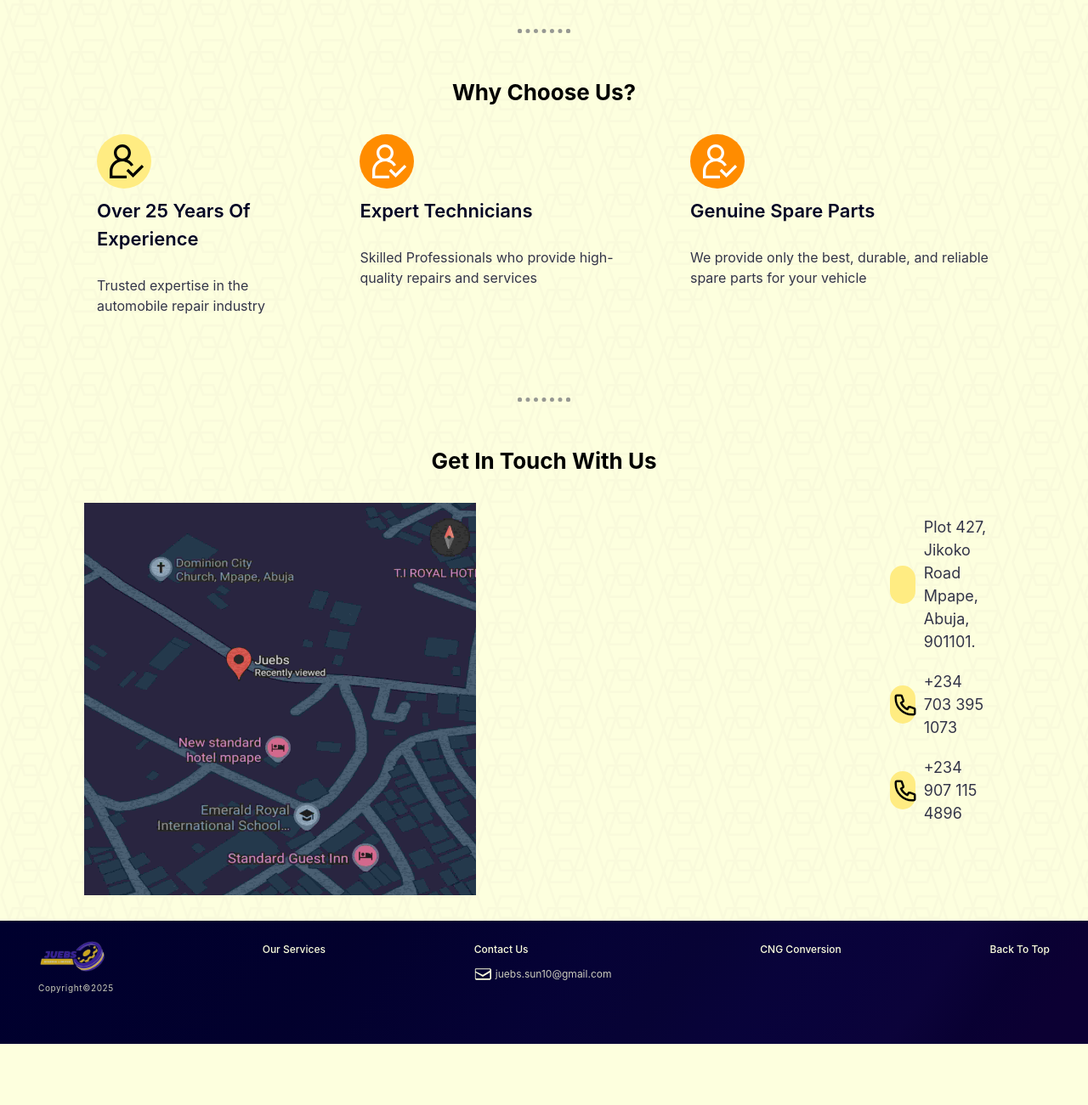
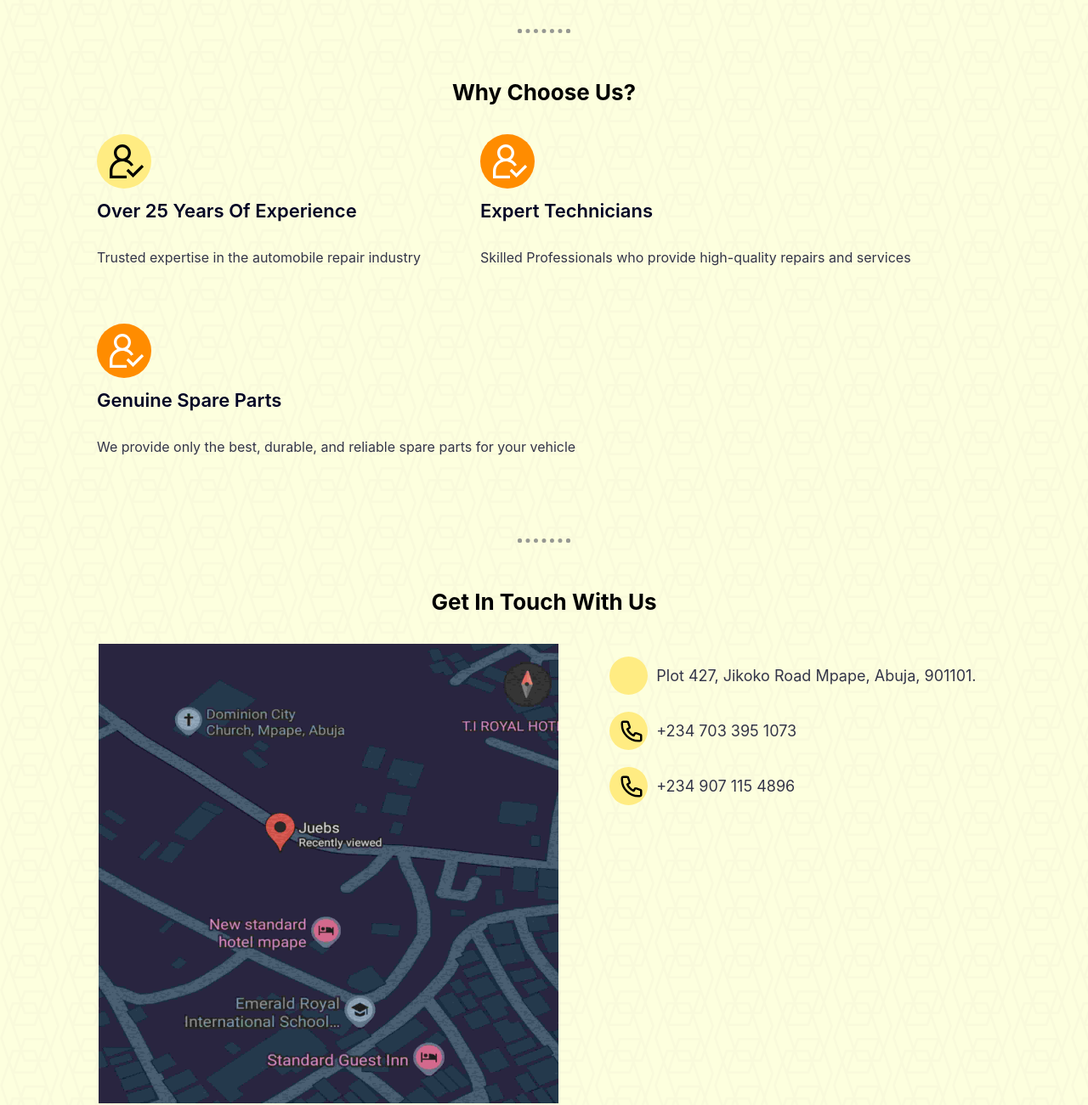
Before and after one commit to Ebube-Ugwu/juebs, a plain HTML site: page index.html in a window 1280 px wide. Shown: the part 1760-3061 px from the top of the page at 85% size. Before the commit the page ends 2989 px from the top, so only its background shows below. Drawn offline with Linux system fonts and the light colour scheme; a web font is replaced by a local one.

Commit message:
fix: make media components align

```diff
--- a/index.html
+++ b/index.html
@@ -104,7 +104,7 @@
 		<section id="contact" class="contact-info" data-aos="fade-down-right">
 		    <header class="subheader">get in touch with us</header>
 		    <div class="media media--row">
-			<a href="https://maps.app.goo.gl/V9rAX9CeoYz13sYs6?g_st=ac"2><img src="images/20250307_185137.jpg" alt="google map image of Juebs" class="media__img"></a>
+			<a class="map-link" href="https://maps.app.goo.gl/V9rAX9CeoYz13sYs6?g_st=ac"2><img src="images/20250307_185137.jpg" alt="google map image of Juebs" class="media__img"></a>
 			<div class="flex flex--column">
 			    <div class="media__text-container flex">
 				<span class="icon-container icon-container--accent">
--- a/scss/styles.scss
+++ b/scss/styles.scss
@@ -385,7 +385,7 @@ a {
 	}
 
 	.hero-block--services {
-		background-size: 100% 150%;
+		background-size: 101% 150%;
 	}
 }
 
@@ -393,7 +393,8 @@ a {
 // Media
 .media__container {
 	display: flex;
-	justify-content: center;
+	justify-content: start;
+	flex-wrap: wrap;
 	align-items: start;
 	padding: .5rem 1.5rem;
 }
@@ -824,7 +825,7 @@ a {
 .contact-text {
 	color: $color-primary;
 	text-transform: capitalize;
-	font-size: 1rem;
+	font-size: 1.3rem;
 	opacity: .8;
 	margin-left: 10px ;
 	margin-top: 2rem;
@@ -840,6 +841,10 @@ a {
 	width: 15px;
 	height: 15px;
 	margin-top: 2rem;
+}
+
+.contact-info .flex--column {
+    align-items: start;
 }
 
 @media screen and (min-width: 1024px) {
@@ -859,3 +864,13 @@ a {
 	}
 
 }
+
+.map-link {
+    display: block;
+    width: 50%;
+}
+
+.map-link img {
+    display: block;
+    width: 100%;
+}
```
Also changed, not shown: css/styles.css, 1 other file.
